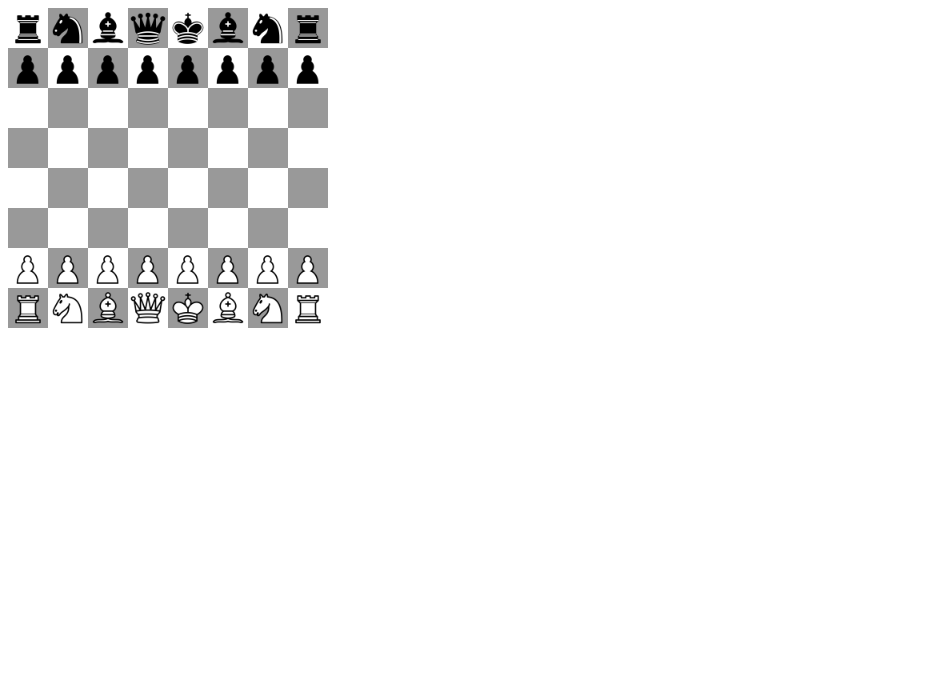
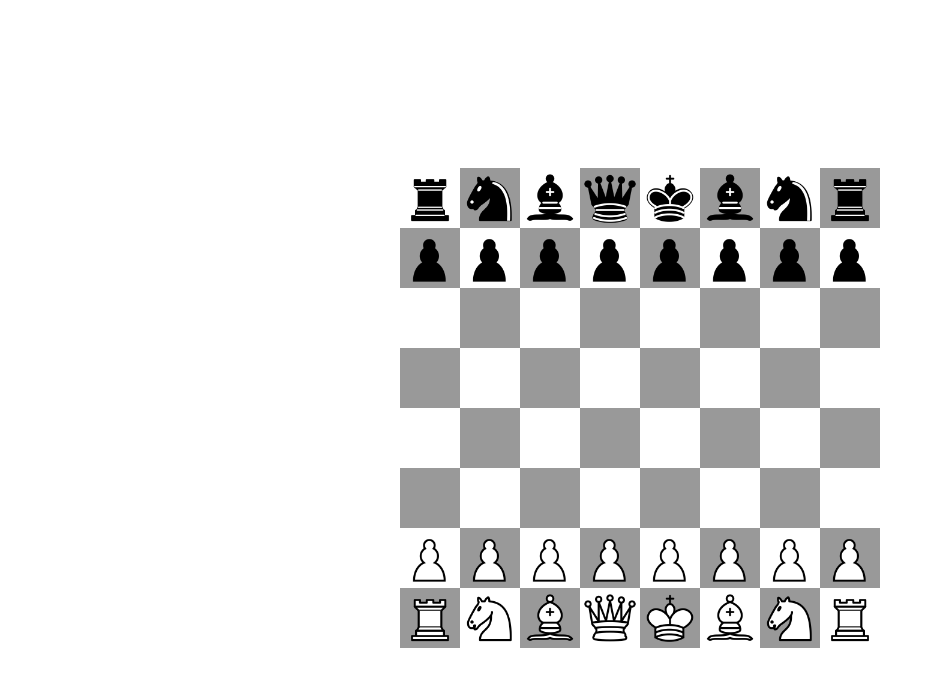
Before and after one commit to Anthony-Matheou/CSCI2020U-FinalProject, a plain HTML site: page client/index.html in a window 1280 px wide. Shown: the whole page, without its empty margins (0-935 px from the left). Drawn offline with Linux system fonts and the light colour scheme.

Commit message:
Centered the board and made it bigger

```diff
--- a/client/css/style.css
+++ b/client/css/style.css
@@ -1,14 +1,23 @@
+body {
+  display: flex;
+  justify-content: center;
+  align-items: center;
+  height: 100vh;
+}
+
 #board {
   position: relative;
   display: flex;
   flex-wrap: wrap;
-  width: 320px;
-  height: 320px;
+  justify-content: center;
+  align-items: center;
+  width: 480px;
+  height: 480px;
 }
 
 .square {
-  width: 40px;
-  height: 40px;
+  width: 60px;
+  height: 60px;
 }
 
 .white {
--- a/client/js/main.js
+++ b/client/js/main.js
@@ -7,19 +7,19 @@ document.head.appendChild(style);
 const piecePositions = {
 white: {
     king: '0px 0px',
-    queen: '200px 0px',
-    rook: '80px 0px',
-    bishop: '160px 0px',
-    knight: '120px 0px',
-    pawn: '40px 0px'
+    queen: '300px 0px',
+    rook: '120px 0px',
+    bishop: '240px 0px',
+    knight: '180px 0px',
+    pawn: '60px 0px'
 },
 black: {
-    king: '0px 40px',
-    queen: '200px 40px',
-    rook: '80px 40px',
-    bishop: '160px 40px',
-    knight: '120px 40px',
-    pawn: '40px 40px'
+    king: '0px 60px',
+    queen: '300px 60px',
+    rook: '120px 60px',
+    bishop: '240px 60px',
+    knight: '180px 60px',
+    pawn: '60px 60px'
 }
 };
 
@@ -30,10 +30,10 @@ for (const piece in piecePositions[color]) {
         const position = piecePositions[color][piece];
         style.innerHTML += `${className} {
         background-image: url('images/chess.png');
-    background-size: 240px 80px;
+        background-size: 360px 120px;
         background-position: ${position};
-    width: 40px;
-    height: 40px;
+        width: 60px;
+        height: 60px;
         background-color: transparent;
         }\n`;
     }
```
Lines whose indentation alone changed are shown as unchanged.
